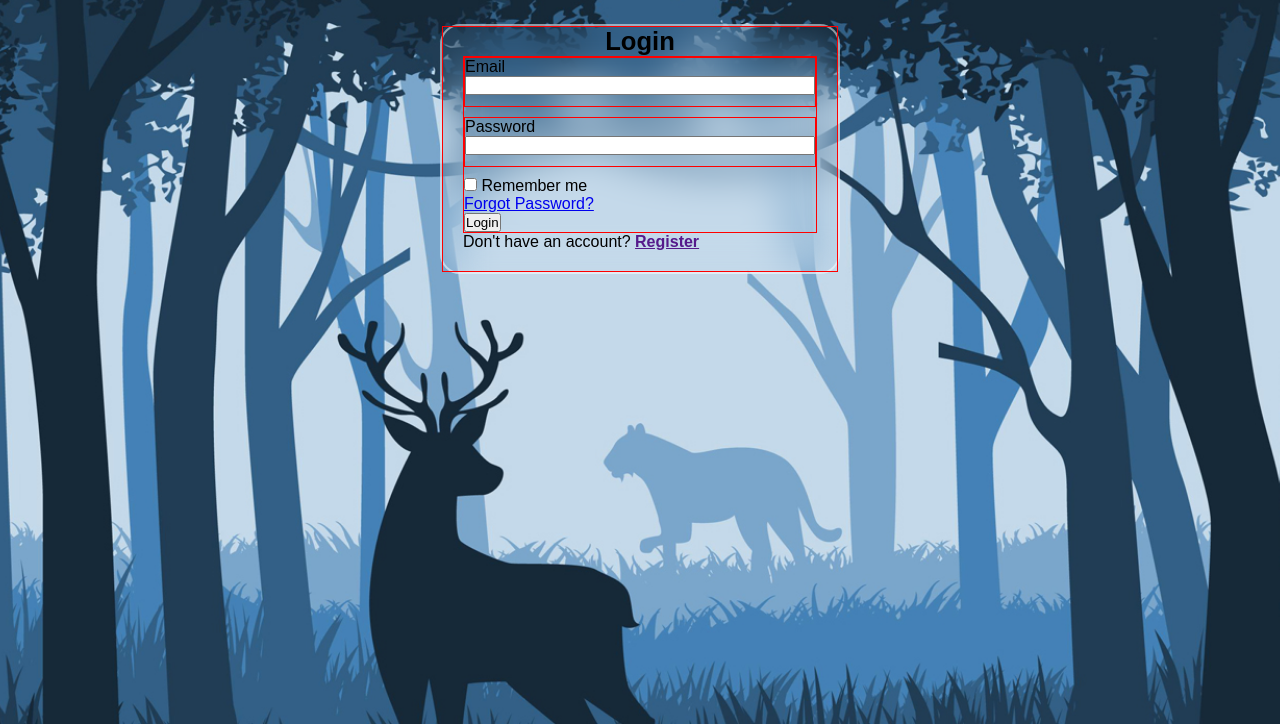
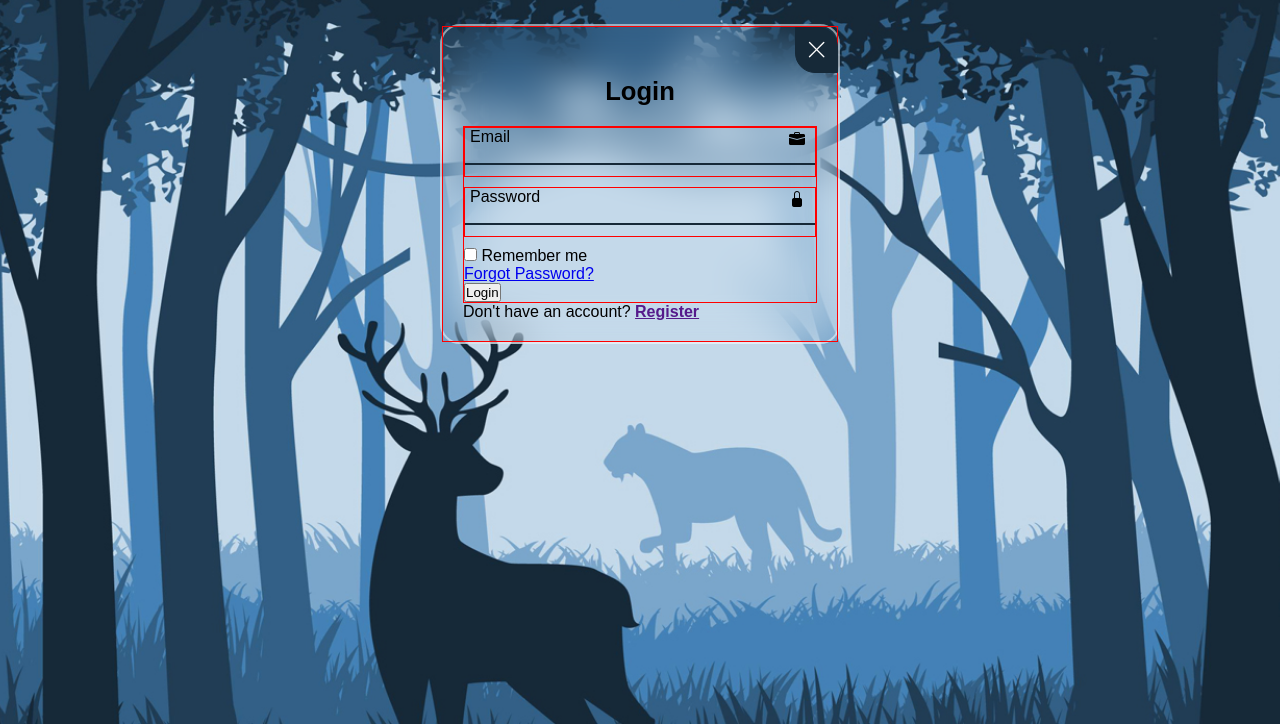
Before and after one commit to Kaiba777/Login-Register, a website: page index.html in a window 1280 px wide. Shown: the part 76-800 px from the top of the page. Drawn offline with nearby package versions, Linux system fonts and the light colour scheme.

Commit message:
Début du champ email et password

```diff
--- a/asset/css/style.css
+++ b/asset/css/style.css
@@ -108,6 +108,33 @@ section .container-login {
     width: 100%;
 }
 
+.container-login .x {
+    position: absolute;
+    right: 0;
+    padding: 10px;
+    border: 1px solid #162938;
+    border-top-right-radius: 20px;
+    border-bottom-left-radius: 20px;
+    background: #162938;
+    color: white;
+    font-weight: 800;
+    font-size: 1.3rem;
+    cursor: pointer;
+}
+
+.container-login h1{
+    display: flex;
+    justify-content: center;
+    font-weight: bold;
+    font-size: 1.6rem;
+    margin-top: 50px;
+}
+
+.container-login form {
+    margin-top: 20px;
+    width: 100%;
+}
+
 .container-login h1{
     display: flex;
     justify-content: center;
@@ -121,10 +148,35 @@ section .container-login {
 
 form .email, form .password {
     border: 1px solid red;
+    border: 1px solid red;
+}
+
+form .email, form .password {
+    border: 1px solid red;
     height: 50px;
     margin-bottom: 10px;
+    position: relative;
+}
+
+.email label, .password label {
+    padding-left: 5px;
 }
 
 .email input[type="email"], .password input[type="password"] {
     width: 100%;
+    border: none;
+    outline: none;
+    border-bottom: 2px solid #162938;
+    background: transparent;
 }
+
+.email .briefcase, .password .lock {
+    position: absolute;
+    right: 10px;
+    top: 3px;
+}
+
+input[type="email"]:focus~label, input[type="email"]:valid~label {
+    position: absolute;
+    top: -5px;
+}
--- a/index.html
+++ b/index.html
@@ -5,6 +5,7 @@
     <meta name="viewport" content="width=device-width, initial-scale=1.0">
     <title>Document</title>
     <link rel="stylesheet" href="./asset/css/style.css">
+    <link rel="stylesheet" href="./node_modules/bootstrap-icons/font/bootstrap-icons.min.css">
 </head>
 <body>
     <header>
@@ -30,16 +31,21 @@
 
     <section>
         <div class="container-login">
+            <i class="bi bi-x-lg x"></i>
+
             <h1>Login</h1>
+
             <form>
                 <div class="email">
                     <label>Email</label>
                     <input type="email" required>
+                    <i class="bi bi-briefcase-fill briefcase"></i>
                 </div>
 
                 <div class="password">
                     <label>Password</label>
                     <input type="password" required>
+                    <i class="bi bi-lock-fill lock"></i>
                 </div>
 
                 <div>
--- /dev/null
+++ b/package.json
@@ -0,0 +1,5 @@
+{
+  "dependencies": {
+    "bootstrap-icons": "^1.11.3"
+  }
+}
```
Also changed, not shown: 1 other file.
